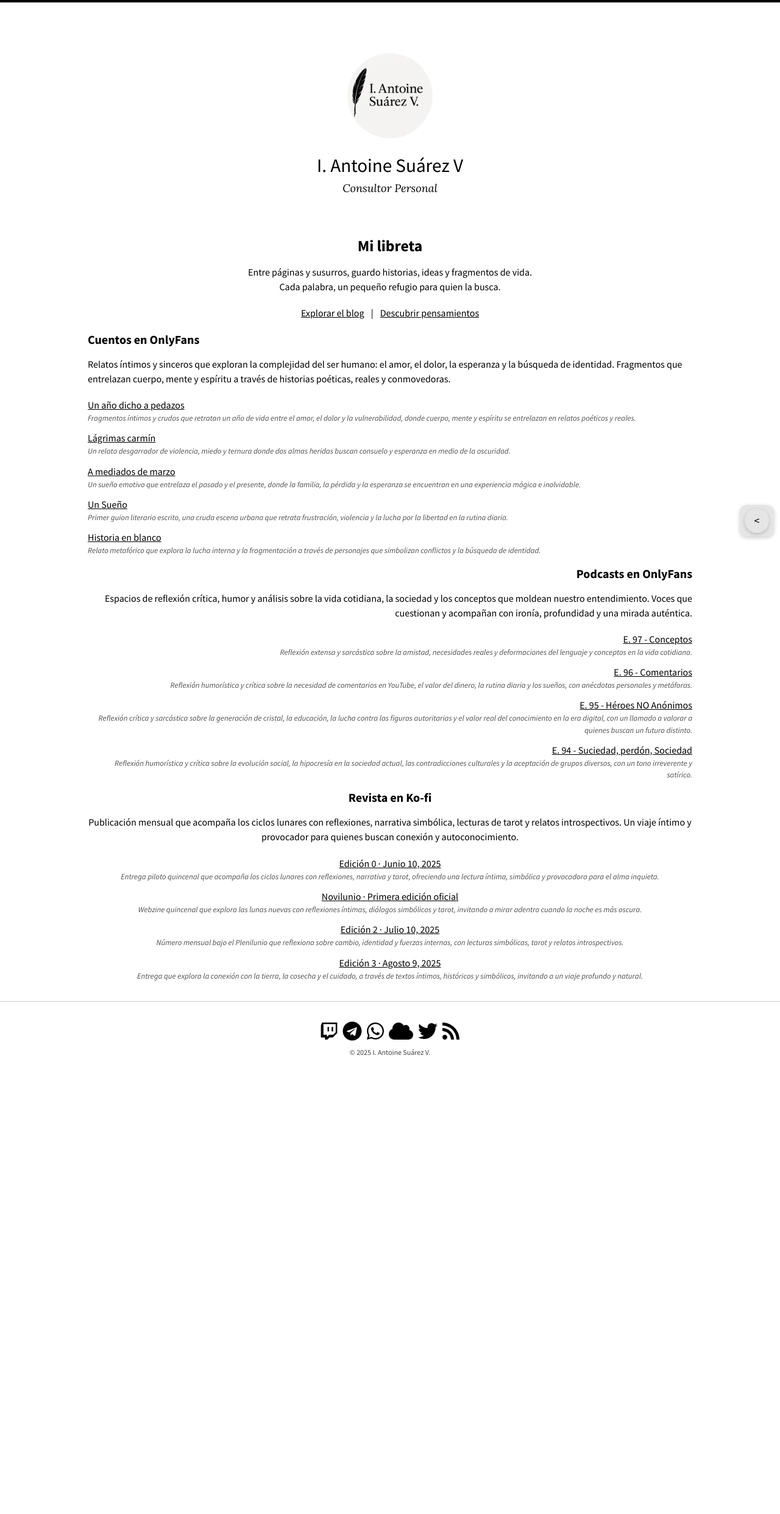
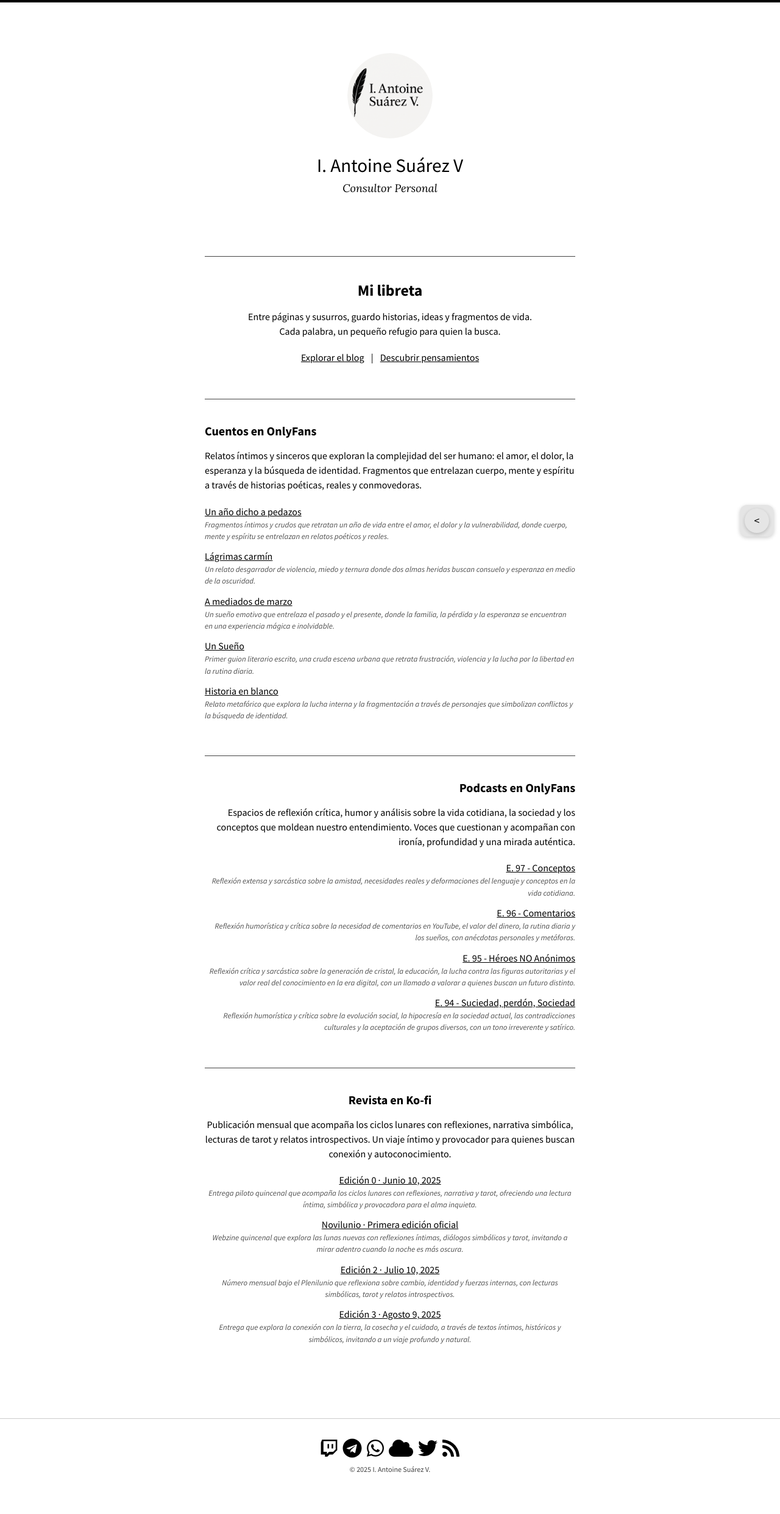
Before and after one commit to KajiiNarumi/iasuarezv, a Jekyll site: the page built from libreta.html, in a window 1280 px wide. Shown: the whole page at 61% size. Built offline with Jekyll 4.4.1, drawn with Linux system fonts in a browser that asks for light colours; nearby versions of some CDN libraries; before the commit the page ends 1799 px from its top, so only the background shows below that.

Commit message:
Update libreta.html

```diff
--- a/libreta.html
+++ b/libreta.html
@@ -58,7 +58,17 @@ title: "Mi libreta"
 </main>
 
 <style>
+  .perfil {
+    max-width: 640px;
+    margin: 0 auto;
+    padding: 2rem 1rem;
+  }
 
+  .bloque {
+    border-top: 1px solid #444;
+    padding-top: 2.5rem;
+    margin-bottom: 3.5rem;
+  }
 
   .text-center {
     text-align: center;
```
